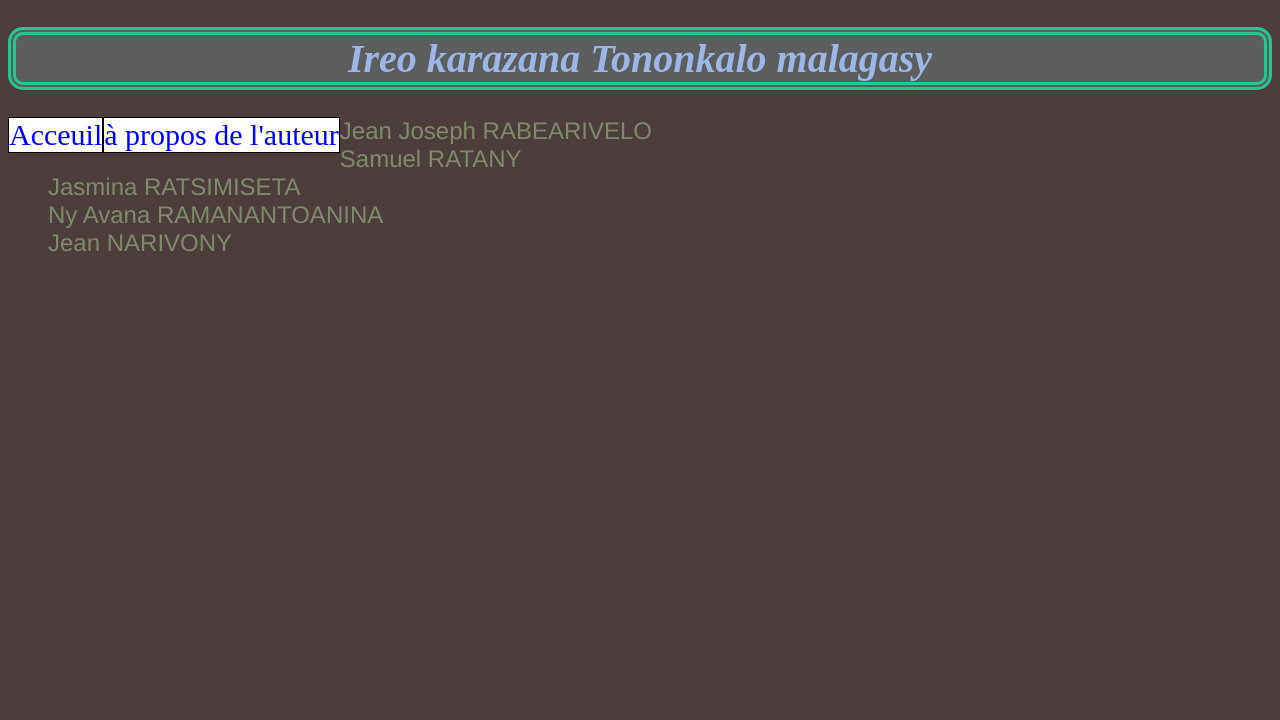
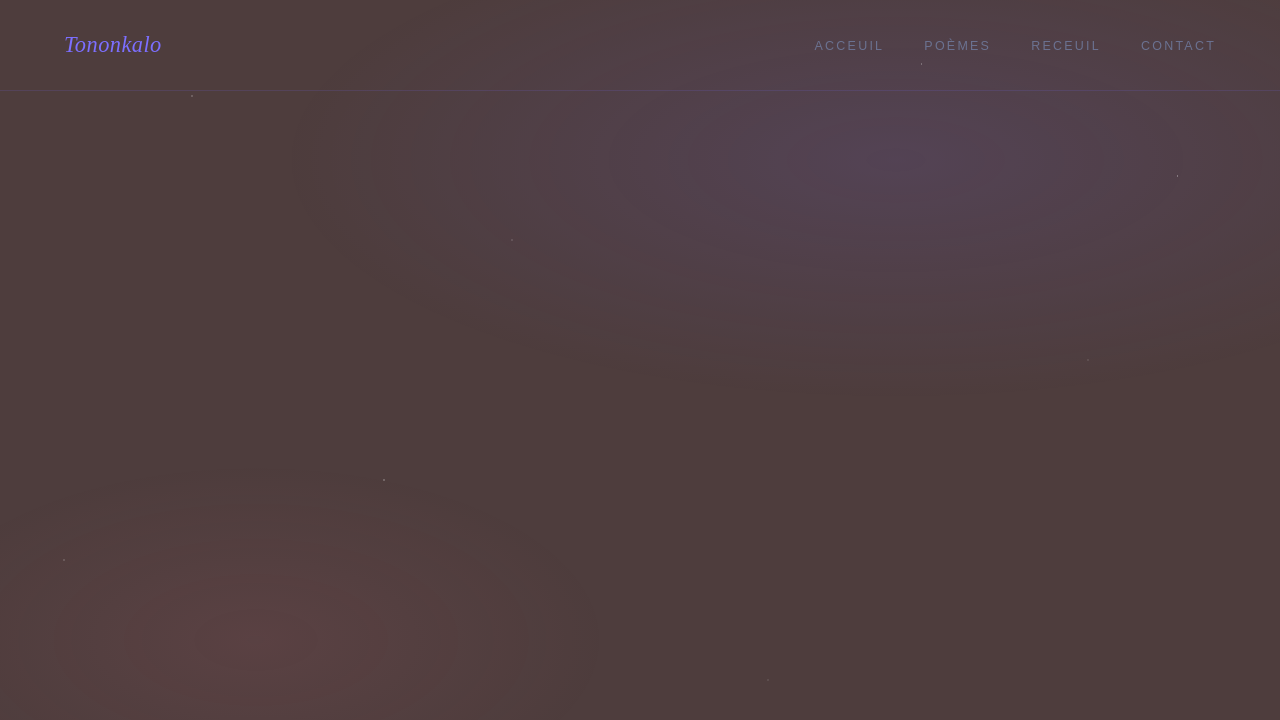
Before and after one commit to rakotoetude-eng/Premier-Page, a plain HTML site: page index.html in a window 1280 px wide. Drawn offline with Linux system fonts and the light colour scheme.

Commit message:
Modification des chemins du repectoire et page principale

```diff
--- a/index.html
+++ b/index.html
@@ -8,19 +8,19 @@
     <link rel="stylesheet" href="style.css">
 </head>
 <body>
-        <h1>Ireo karazana Tononkalo malagasy</h1>
-        <header>
-            <div>Acceuil</div>
-            <div>à propos de l'auteur</div>
-        </header>
-    <p>
-        <ul style="list-style-type: none;">
-            <li><a href="JeanJoseph/index.html" target="_blank" rel="noopener noreferrer" class="name">Jean Joseph RABEARIVELO</a></li>
-            <li><a href="Samuel/index.html" target="_blank" rel="noopener noreferrer" class="name">Samuel RATANY</a></li>
-            <li><a href="JRatsimiseta/index.html" target="_blank" rel="noopener noreferrer" class="name">Jasmina RATSIMISETA</a></li>
-            <li><a href="Ny Avana RAMANANTOANINA/index.html" target="_blank" rel="noopener noreferrer" class="name">Ny Avana RAMANANTOANINA</a></li>
-            <li><a href="Jean Narivony/index.html" target="_blank" class="name">Jean NARIVONY</a></li>
-        </ul>
-    </p>
+
+        <!--NAVIGATION-->
+        <nav>
+            <a class="nav-brand" href="#">Tononkalo</a>
+            <ul class="nav-links">
+                <li><a href="#">Acceuil</a></li>
+                <li><a href="Tononkalo/index.html" target="_blank">Poèmes</a></li>
+                <li><a href="#">Receuil</a></li>
+                <li><a href="#">Contact</a></li>
+            </ul>
+        </nav>
+
+
+
 </body>
 </html>
--- a/style.css
+++ b/style.css
@@ -1,31 +1,112 @@
+*, *::before, *::after { box-sizing: border-box; margin: 0; padding: 0; }
+
+    :root {
+      --night: #4E3D3D;
+      --deep: #111520;
+      --card: #161b2a;
+      --violet: #7c6fff;
+      --soft-violet: rgba(124,111,255,0.15);
+      --rose: #e8748a;
+      --text: #d8dbe8;
+      --muted: #6b7291;
+    }
 body{
-    background-color: rgb(78, 61, 61);
-}
-div{
-    float: left;
-    color:blue;
-    font-size:30px;
-    background-color: white;
-    border:1px solid black;
-    border-collapse: collapse;
-}
-h1{
-    font-size: 40px;
-    text-align: center;
-    color: rgb(157, 182, 229);
-    font-style: italic;
-    border: 8px double rgb(34,200,145);
-    border-radius: 15px;
-    background-color: rgb(92, 94, 93);
-
+  background-color: var(--night);
+  color: var(--text);
+  font-family: 'jost',sans-serif;
+  min-height: 100vh;
+  display: flex;
+  flex-direction: column;
+  overflow-x:  hidden;
 }
 
-li:hover{
-    color: rgb(34, 200, 145);
-}
-.name{
-    font-family: 'Franklin Gothic Medium', 'Arial Narrow', Arial, sans-serif;
-    font-size: 1.5em;
-    color: rgb(124, 139, 105);
-    text-decoration: none;
-}
+/* ── FOND ÉTOILÉ ── */
+    body::before {
+      content: '';
+      position: fixed;
+      inset: 0;
+      background:
+        radial-gradient(ellipse 80% 50% at 70% 20%, rgba(124,111,255,0.12) 0%, transparent 60%),
+        radial-gradient(ellipse 50% 40% at 20% 80%, rgba(232,116,138,0.08) 0%, transparent 55%);
+      pointer-events: none;
+      z-index: 0;
+    }
+
+    /* petites étoiles CSS */
+    body::after {
+      content: '';
+      position: fixed;
+      inset: 0;
+      background-image:
+        radial-gradient(1px 1px at 15% 12%, rgba(255,255,255,0.6) 0%, transparent 100%),
+        radial-gradient(1px 1px at 72% 8%,  rgba(255,255,255,0.5) 0%, transparent 100%),
+        radial-gradient(1px 1px at 40% 30%, rgba(255,255,255,0.4) 0%, transparent 100%),
+        radial-gradient(1px 1px at 85% 45%, rgba(255,255,255,0.3) 0%, transparent 100%),
+        radial-gradient(1px 1px at 5%  70%, rgba(255,255,255,0.5) 0%, transparent 100%),
+        radial-gradient(1px 1px at 60% 85%, rgba(255,255,255,0.3) 0%, transparent 100%),
+        radial-gradient(1.5px 1.5px at 30% 60%,rgba(255,255,255,0.4) 0%, transparent 100%),
+        radial-gradient(1px 1px at 92% 22%, rgba(255,255,255,0.6) 0%, transparent 100%);
+      pointer-events: none;
+      z-index: 0;
+    }
+
+    /* ── NAVIGATION ── */
+    nav {
+      position: relative;
+      z-index: 10;
+      display: flex;
+      justify-content: space-between;
+      align-items: center;
+      padding: 2rem 4rem;
+      border-bottom: 1px solid rgba(124,111,255,0.15);
+      animation: slideDown 0.9s ease both;
+    }
+
+    .nav-brand {
+      font-family: 'Playfair Display', serif;
+      font-style: italic;
+      font-size: 1.4rem;
+      color: var(--violet);
+      text-decoration: none;
+      letter-spacing: 0.02em;
+    }
+
+    .nav-links {
+      list-style: none;
+      display: flex;
+      gap: 2.5rem;
+    }
+    .nav-links a {
+      font-weight: 300;
+      font-size: 0.78rem;
+      letter-spacing: 0.18em;
+      text-transform: uppercase;
+      text-decoration: none;
+      color: var(--muted);
+      transition: color 0.3s;
+    }
+    .nav-links a:hover { color: var(--violet); }
+
+
+
+
+
+
+
+
+
+
+
+
+
+
+
+
+
+
+    /* ── RESPONSIVE ── */
+    @media (max-width: 768px) {
+      nav  { padding: 1.5rem; }
+      .nav-links { display: none; }
+
+    }
--- /dev/null
+++ b/tononkalo/style.css
@@ -0,0 +1,38 @@
+body{
+    background-color: rgb(78, 61, 61);
+}
+nav{
+    overflow: hidden;
+    text-decoration: none;
+}
+a div{
+    background-color: black;
+}
+div{
+    float: left;
+    color:blue;
+    font-size:30px;
+    background-color: white;
+    border:1px solid black;
+    border-collapse: collapse;
+}
+h1{
+    font-size: 40px;
+    text-align: center;
+    color: rgb(157, 182, 229);
+    font-style: italic;
+    border: 8px double rgb(34,200,145);
+    border-radius: 15px;
+    background-color: rgb(92, 94, 93);
+
+}
+
+li:hover{
+    color: rgb(34, 200, 145);
+}
+.name{
+    font-family: 'Franklin Gothic Medium', 'Arial Narrow', Arial, sans-serif;
+    font-size: 1.5em;
+    color: rgb(124, 139, 105);
+    text-decoration: none;
+}
```
Also changed, not shown: tononkalo/index.html (added, +26 -0 lines), 1 other file.
